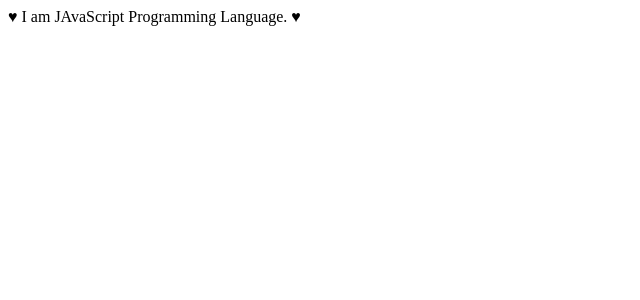
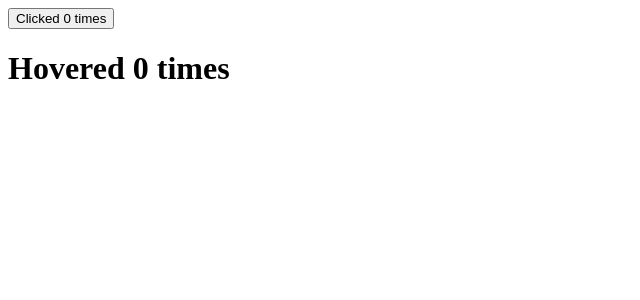
Before and after one commit to imsaikatsen/react-tutorial, a React (Create React App) app: page / in a window 1280 px wide. Shown: the top 300 px of the page, without its empty margins (0-640 px from the left). Built offline with nearby package versions, Linux system fonts and the light colour scheme.

Commit message:
Higher Order Components (HOC)

```diff
--- a/src/App.js
+++ b/src/App.js
@@ -1,12 +1,13 @@
-import Emoji from "./components/composition/Emoji";
-import Text from "./components/composition/Text";
+import ClickCounter from './components/ClickCounter';
+import HoverCounter from './components/HoverCounter';
 function App() {
 
-  return(
-      <Emoji>
-        {({addEmoji}) => <Text addEmoji={addEmoji} />}
-     </Emoji>
- );
+  return (
+  <div className="app">
+    < ClickCounter />
+    < HoverCounter />
+    </div>
+  );
 }
 
 export default App;
--- /dev/null
+++ b/src/components/ClickCounter.js
@@ -0,0 +1,12 @@
+import withCounter from './HOC/withCounter'
+const ClickCounter =  (props) =>  {
+    const {count, incrementCount} = props;
+        return (
+            <div>
+                <button type="button" onClick={incrementCount}>Clicked {count} times</button>
+            </div>
+        )
+}
+
+
+export default withCounter(ClickCounter);
--- /dev/null
+++ b/src/components/HOC/withCounter.js
@@ -0,0 +1,23 @@
+import React from "react";
+
+const withCounter = (OriginalComponent) => {
+
+    class NewComponent extends React.Component {
+        state = {
+            count: 0,
+        }
+
+        incrementCount = () => {
+            this.setState((prevState) => ({count: prevState.count + 1}));
+        }
+
+        render() {
+            const {count} = this.state;
+            return <OriginalComponent count={count} incrementCount={this.incrementCount} />
+        }
+    }
+    return NewComponent;
+}
+
+
+export default withCounter;
--- /dev/null
+++ b/src/components/HoverCounter.js
@@ -0,0 +1,12 @@
+import withCounter from './HOC/withCounter'
+const HoverCounter =  (props) =>  {
+    const {count, incrementCount} = props;
+        return (
+            <div>
+                <h1 onMouseOver={incrementCount}>Hovered {count} times</h1>
+            </div>
+        )
+}
+
+
+export default withCounter(HoverCounter);
```
